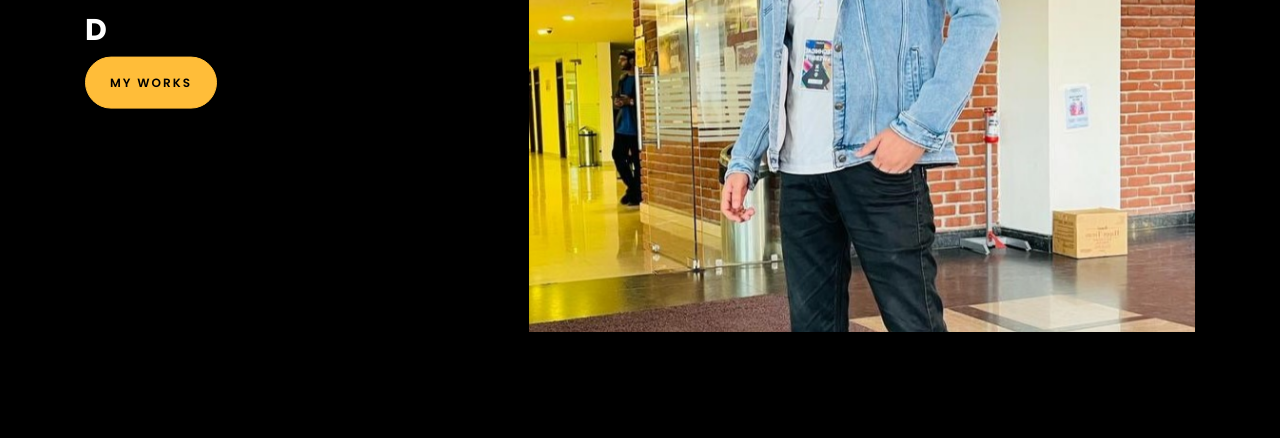
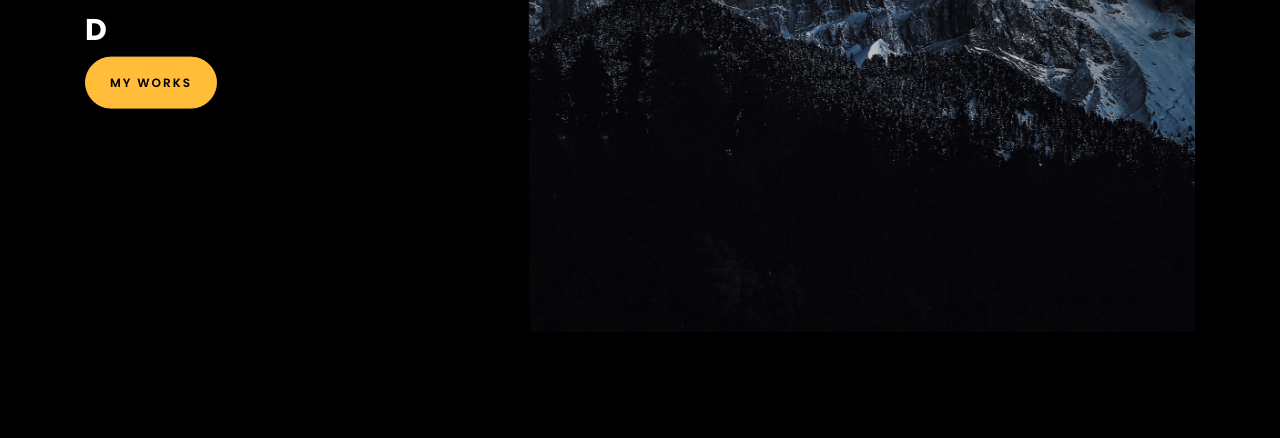
Before and after one commit to dhaka-aayush/Portfolio-Website, a plain HTML site: page index.html in a window 1280 px wide. Shown: the part 418-856 px from the top of the page. Drawn offline with Linux system fonts and the light colour scheme; files whose address does not match are found by name.

Commit message:
Update index.html
changed another background image

```diff
--- a/index.html
+++ b/index.html
@@ -142,7 +142,7 @@
 	      	<div class="overlay"></div>
 	         <div class="container">
 	          <div class="row d-md-flex no-gutters slider-text align-items-end justify-content-end" data-scrollax-parent="true">
-	          	<div class="one-third js-fullheight order-md-last img" style="background-image:url(images/AAYUSH.jpg);">
+	          	<div class="one-third js-fullheight order-md-last img" style="background-image:url(images/bg_1.jpg);">
 	          	 <div class="overlay"></div>
 	          	</div>
 		          <div class="one-forth d-flex  align-items-center ftco-animate" data-scrollax=" properties: { translateY: '70%' }">
```
